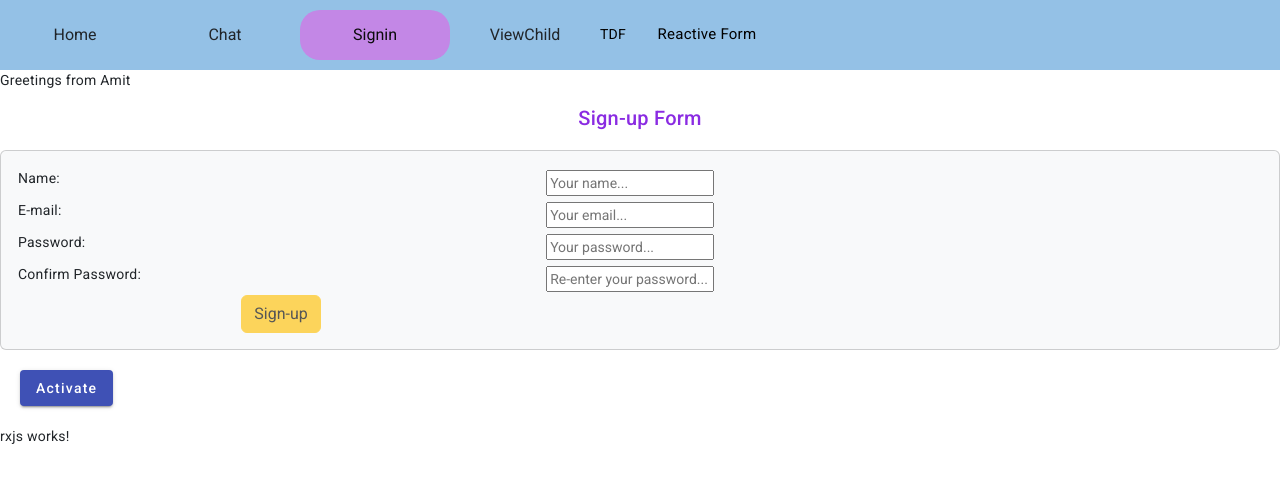
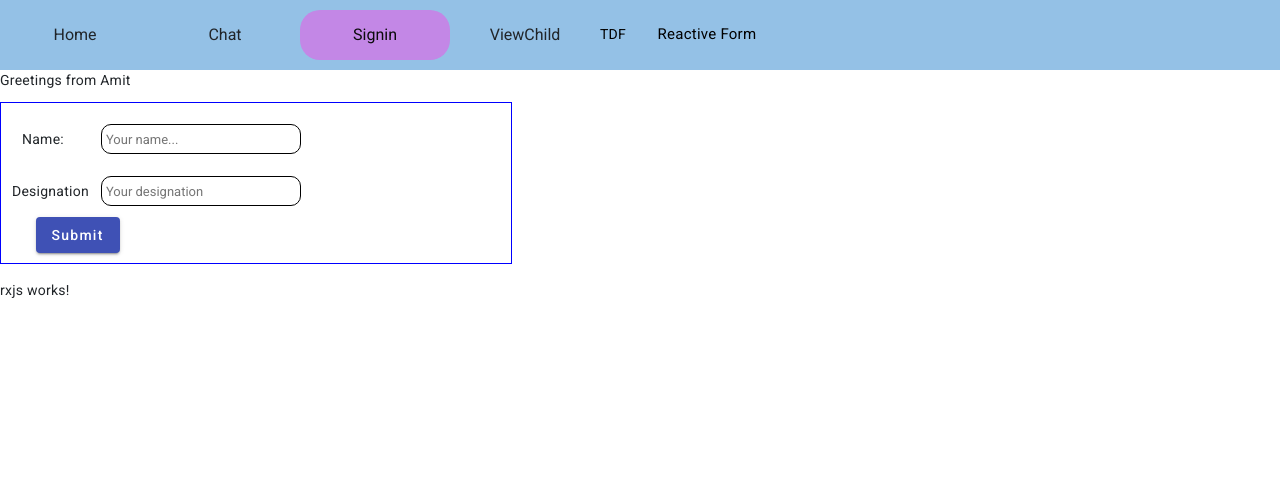
Before and after one commit to amitk1231/chatGPT, an Angular app: page /signin in a window 1280 px wide. Shown: the top 482 px of the page. Built offline with nearby package versions, Linux system fonts and the light colour scheme.

Commit message:
25th May Commit

```diff
--- a/src/app/app.module.ts
+++ b/src/app/app.module.ts
@@ -41,6 +41,7 @@ import { MatAutocompleteModule } from '@angular/material/autocomplete';
 import { ViewChildComponent } from './view-child/view-child.component';
 import { CounterComponent } from './view-child/counter/counter.component';
 import { HeadersInterceptor } from './headers.interceptor';
+import { LoggingInterceptor } from './logging.interceptor';
 
 @NgModule({
   declarations: [
@@ -91,6 +92,7 @@ import { HeadersInterceptor } from './headers.interceptor';
   providers: [
     NotificationService,
     { provide: HTTP_INTERCEPTORS, useClass: HeadersInterceptor, multi: true },
+    { provide: HTTP_INTERCEPTORS, useClass: LoggingInterceptor, multi: true }
   ],
   bootstrap: [AppComponent],
 })
--- a/src/app/headers.interceptor.ts
+++ b/src/app/headers.interceptor.ts
@@ -13,6 +13,13 @@ export class HeadersInterceptor implements HttpInterceptor {
   constructor() {}
 
   intercept(request: HttpRequest<unknown>, next: HttpHandler): Observable<HttpEvent<unknown>> {
-    return next.handle(request);
+    const API_KEY = 'test12345';
+    const req = request.clone({
+       setHeaders: {
+         API_KEY,
+       }
+    });
+    console.log(request);
+    return next.handle(req);
   }
 }
--- a/src/app/home/home.component.ts
+++ b/src/app/home/home.component.ts
@@ -37,6 +37,7 @@ export class HomeComponent implements OnInit {
     this.userService.getUsers().subscribe((data) => {
       this.users = data;
     });
+    this.userService.createAndStorePost('Angular', 'A typescript framework');
   }
 
   sendMessage(data) {
@@ -50,4 +51,5 @@ export class HomeComponent implements OnInit {
       width: '950px',
     });
   }
+
 }
--- /dev/null
+++ b/src/app/logging.interceptor.ts
@@ -0,0 +1,34 @@
+import { Injectable } from '@angular/core';
+import {
+  HttpRequest,
+  HttpHandler,
+  HttpEvent,
+  HttpInterceptor,
+  HttpResponse,
+} from '@angular/common/http';
+import { Observable } from 'rxjs';
+import { map } from 'rxjs/operators';
+
+@Injectable()
+export class LoggingInterceptor implements HttpInterceptor {
+  constructor() {}
+  intercept(
+    request: HttpRequest<unknown>,
+    next: HttpHandler
+  ): Observable<HttpEvent<unknown>> {
+    const startTime = new Date().getTime();
+    return next.handle(request).pipe(
+      map((event) => {
+        if (event instanceof HttpResponse) {
+          const endTime = new Date().getTime();
+          const difference = endTime - startTime;
+          console.log(event.url + ' succed in ' + difference + 'milliseconds');
+          return event;
+        }
+        else{
+          return event;
+        }
+      })
+    );
+  }
+}
--- /dev/null
+++ b/src/app/model/UserInfo.ts
@@ -0,0 +1,6 @@
+export interface UserInfo {
+    name: string;
+    job: string;
+    id: string;
+    createdAt: string;
+}
--- a/src/app/signin/signin.component.html
+++ b/src/app/signin/signin.component.html
@@ -1,4 +1,44 @@
-<div class="text-center">
+<form [formGroup]="addUserForm" style="border: 1px solid blue; width: 40%; padding: 10px;">
+  <table>
+    <tr>
+      <td>
+        <label for="name" class="labelCommonFont">Name: </label>
+      </td>
+      <td>
+        <input
+          matInput
+          class="inputField"
+          placeholder="Your name..."
+          formControlName="name"
+        />
+      </td>
+    </tr>
+    <tr>
+      <td>
+        <label for="designation">Designation</label>
+      </td>
+      <td>
+        <input
+          class="inputField"
+          placeholder="Your designation"
+          formControlName="designation"
+        />
+      </td>
+    </tr>
+  </table>
+  <button
+    mat-raised-button
+    color="primary"
+    (click)="onSubmit()"
+    style="text-align: center; margin-left: 5%"
+    [disabled]="addUserForm.invalid && addUserForm.touched"
+  >
+    Submit
+  </button>
+</form>
+<h2>{{newUser}}</h2>
+
+<!-- <div class="text-center">
   <h2 style="color: blueviolet">{{ title }}</h2>
 </div>
 <form
@@ -73,7 +113,7 @@
 <h3 *ngIf="isActivated">Activated!!</h3>
 <button mat-raised-button color="primary" style="margin: 20px;" (click)="onActivate()">Activate</button>
 
-<!-- <form [formGroup]="signupForm1" (ngSubmit)="signupUser()" class='card p-3 bg-light'>
+ <form [formGroup]="signupForm1" (ngSubmit)="signupUser()" class='card p-3 bg-light'>
   <div style="margin-left: 700px;">
     <div class="form-group">
       <label for="name" style="margin-bottom: 10px">Name</label>
--- a/src/app/signin/signin.component.scss
+++ b/src/app/signin/signin.component.scss
@@ -0,0 +1,19 @@
+.labelCommonFont {
+  font-size: 14px;
+  font-weight: 400;
+  line-height: 1.5;
+  margin-left: 10px;
+}
+
+input {
+  height: 30px;
+  width: 200px;
+  line-height: 1.5;
+  padding: 4px 10px 3px 4px;
+  font-size: 13px;
+  border: 1px solid black;
+}
+.inputField{
+    border-radius: 10px;
+    margin: 10px;
+}
--- a/src/app/signin/signin.component.ts
+++ b/src/app/signin/signin.component.ts
@@ -1,7 +1,8 @@
 import { Component } from '@angular/core';
-import { FormControl, FormGroup, Validators } from '@angular/forms';
+import { Form, FormControl, FormGroup, Validators } from '@angular/forms';
 import { Router } from '@angular/router';
 import { UserService } from '../user.service';
+import { FormBuilder } from '@angular/forms';
 
 @Component({
   selector: 'app-signin',
@@ -13,6 +14,19 @@ export class SigninComponent {
 
   title: string = 'Sign-up Form';
   isActivated: boolean = false;
+  formBuilder: FormBuilder;
+  newUser: object;
+
+  addUserForm = new FormGroup({
+    name: new FormControl('', [
+      Validators.required,
+      Validators.pattern('[a-zA-Z ]*'),
+    ]),
+    designation: new FormControl('', [
+      Validators.required,
+      Validators.pattern('[a-zA-Z0-9 ]*'),
+    ]),
+  });
 
   signupForm1 = new FormGroup({
     name: new FormControl('', [
@@ -49,4 +63,13 @@ export class SigninComponent {
     this.userService.activatedEmitter.emit(true);
     console.log('Activated!');
   }
+
+  onSubmit() {
+    console.log(this.addUserForm.value);
+    let Form1 = JSON.stringify(this.addUserForm.value);
+    this.userService.addNewUser(Form1).subscribe((response: any) => {
+      console.log(response);
+      this.newUser = response;
+    });
+  }
 }
--- a/src/app/user.service.ts
+++ b/src/app/user.service.ts
@@ -1,6 +1,8 @@
 import { EventEmitter, Injectable } from '@angular/core';
 import { Post } from './post.model';
 import { HttpClient } from '@angular/common/http';
+import { UserInfo } from './model/UserInfo';
+import { Observable } from 'rxjs';
 
 @Injectable({
   providedIn: 'root',
@@ -12,15 +14,16 @@ export class UserService {
   getUsers() {
     return this.http.get('https://jsonplaceholder.typicode.com/users');
   }
+  addNewUser(user): Observable<any> {
+    const url = 'https://reqres.in/api/users';
+    return this.http.post<any>(url, user);
+  }
 
   createAndStorePost(title: string, content: string) {
     // ...
     const postData: Post = { title: title, content: content };
-    this.http
-      .post<{ name: string }>(
-        'https://jsonplaceholder.typicode.com/todos/1',
-        postData
-      )
+    return this.http
+      .post<{ name: string }>('https://abc12d.com', postData)
       .subscribe((responseData) => {
         console.log(responseData);
       });
```
Also changed, not shown: 1 other file (tests, documents, lock files or other folders).
